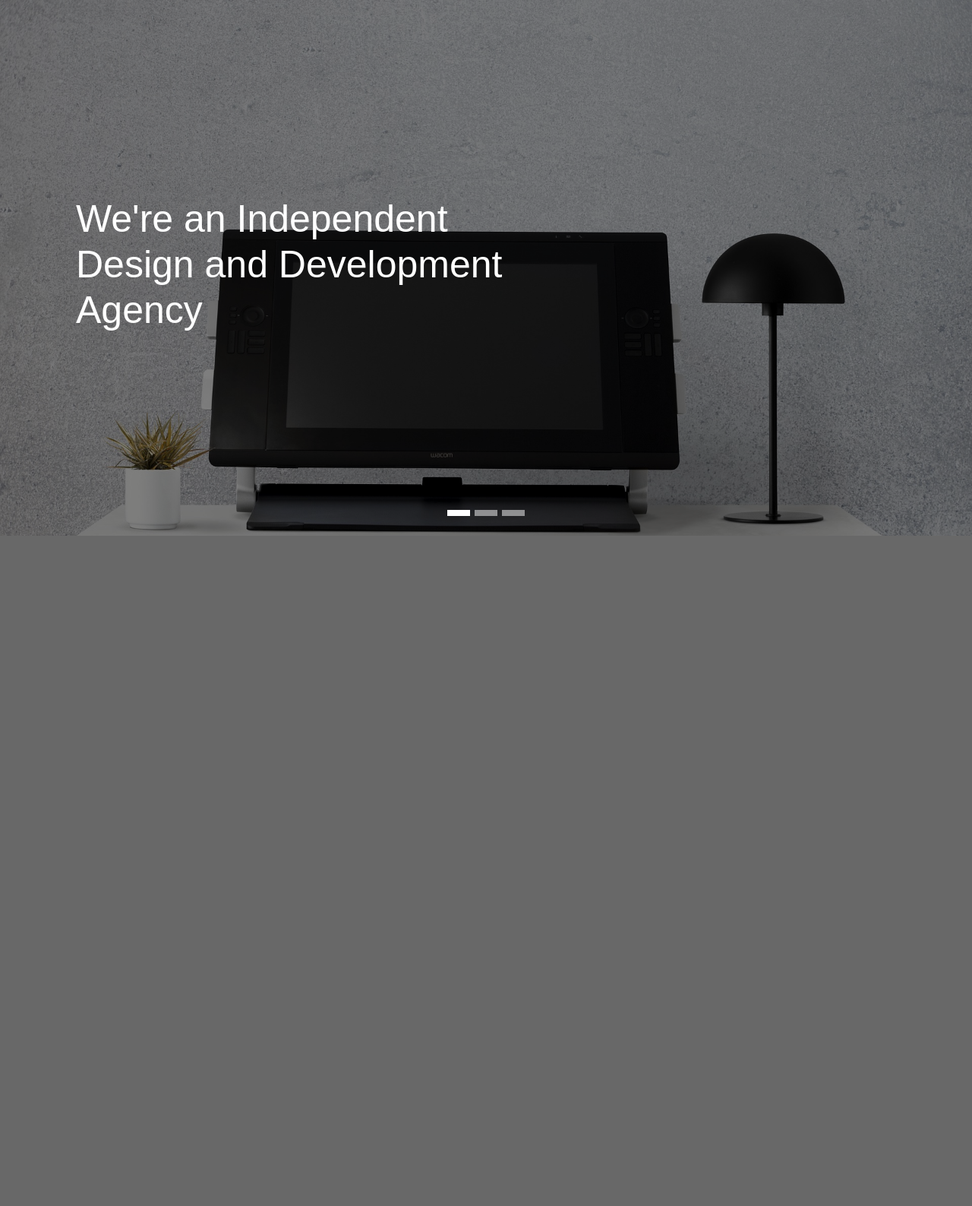
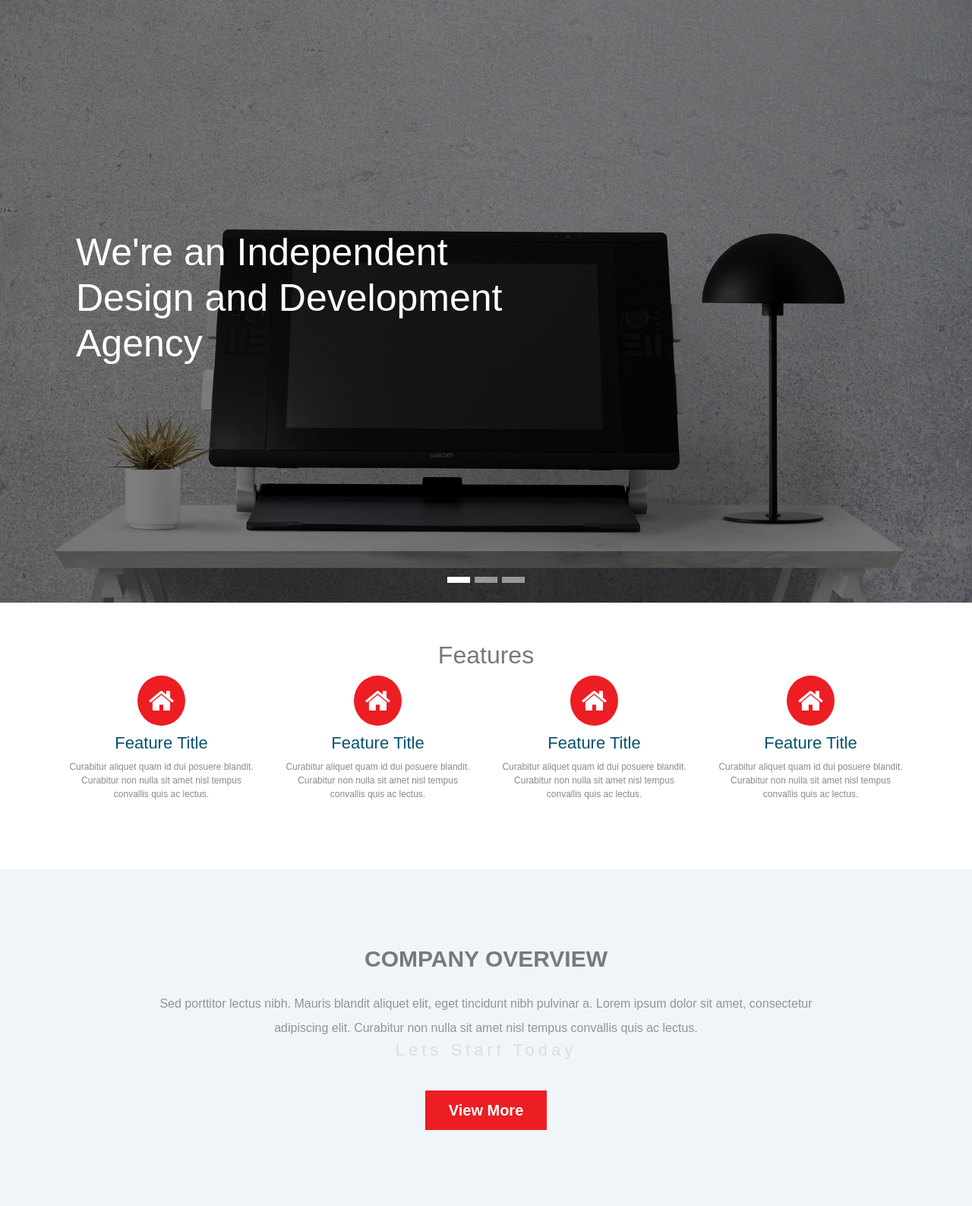
Before and after one commit to AliMetwally/lawer, a CodeIgniter app: page /lawer/ in a window 1280 px wide. Shown: the part 95-1682 px from the top of the page at 76% size. Before the commit the page ends 800 px from the top, so only its background shows below. Run offline with CodeIgniter, Linux system fonts and the light colour scheme; some web fonts are replaced.

Commit message:
Add Features and overview

```diff
--- a/application/views/public/v_home.php
+++ b/application/views/public/v_home.php
@@ -72,3 +72,47 @@
     </div>
 </div>
 <!--End Slider-->
+
+
+<!--Start Features-->
+<div class="features text-center">
+
+    <div class="container">
+        <h2>Features</h2>
+        <div class="row">
+            <div class="col-sm-6 col-lg-3">
+                <i class="fa fa-home fa-3x rounded-circle"></i>
+                <h3>Feature Title</h3>
+                <p>Curabitur aliquet quam id dui posuere blandit. Curabitur non nulla sit amet nisl tempus convallis quis ac lectus.</p>
+            </div>
+            <div class="col-sm-6 col-lg-3">
+                <i class="fa fa-home fa-3x rounded-circle"></i>
+                <h3>Feature Title</h3>
+                <p>Curabitur aliquet quam id dui posuere blandit. Curabitur non nulla sit amet nisl tempus convallis quis ac lectus.</p>
+            </div>
+            <div class="col-sm-6 col-lg-3">
+                <i class="fa fa-home fa-3x rounded-circle"></i>
+                <h3>Feature Title</h3>
+                <p>Curabitur aliquet quam id dui posuere blandit. Curabitur non nulla sit amet nisl tempus convallis quis ac lectus.</p>
+            </div>
+            <div class="col-sm-6 col-lg-3">
+                <i class="fa fa-home fa-3x rounded-circle"></i>
+                <h3>Feature Title</h3>
+                <p>Curabitur aliquet quam id dui posuere blandit. Curabitur non nulla sit amet nisl tempus convallis quis ac lectus.</p>
+            </div>
+        </div>
+    </div>
+</div>
+<!--End Features-->
+
+
+<!--Start Overview-->
+<div class="overview text-center">
+    <div class="container">
+        <h2>Company Overview</h2>
+        <p>Sed porttitor lectus nibh. Mauris blandit aliquet elit, eget tincidunt nibh pulvinar a. Lorem ipsum dolor sit amet, consectetur adipiscing elit. Curabitur non nulla sit amet nisl tempus convallis quis ac lectus.</p>
+        <h4>Lets Start Today</h4>
+        <button>View More</button>
+    </div>
+</div>
+<!--End Overview-->
--- a/assets/css/main.css
+++ b/assets/css/main.css
@@ -96,3 +96,66 @@ body {
     cursor: pointer;
 }
 /*End Slider*/
+
+
+/*Start Features*/
+.features{
+    padding: 50px 0;
+}
+
+.features i{
+    background-color: #ed1d24;
+    color: #fff;
+    padding: 15px;
+    margin-bottom: 10px;
+}
+
+.features h3{
+    color: #08526d;
+    font-size: 22px;
+}
+
+.features p{
+    color: #898989;
+    margin-bottom: 40px;
+}
+/*End Features*/
+
+/*Start Overview*/
+.overview{
+    background-color: #f0f5f7;
+    padding: 100px 0;
+}
+
+.overview h2{
+    text-transform: uppercase;
+    margin-bottom: 25px;
+    font-weight: bold;
+    font-size: 30px;
+}
+
+.overview p{
+    width: 80%;
+    margin: auto;
+    line-height: 2;
+    font-size: 16px;
+    color: #959393;
+}
+
+.overview h4{
+    letter-spacing: 5px;
+    font-weight: normal;
+    color: #ddd;
+    margin-bottom: 40px;
+    font-size: 22px;
+}
+
+.overview button{
+    padding: 10px 30px;
+    background-color: #ed1d24;
+    color: #fff;
+    font-weight: bold;
+    border: 1px solid #ed1d24;
+    font-size: 20px;
+}
+/*End Overview*/
--- a/assets/js/main.js
+++ b/assets/js/main.js
@@ -1,7 +1,9 @@
 'use strict'
 $(function (){
-   var windowHeight = $(window).height(),
+
+   var windowHeight = $(window).innerHeight(),
        topHeight    = $('.top-bar').innerHeight(),
        navHeight    = $('.navbar').innerHeight();
    $('.slider , .carousel-item').height(windowHeight - ( topHeight + navHeight ));
+   console.log(windowHeight - ( topHeight + navHeight ));
 });
```
